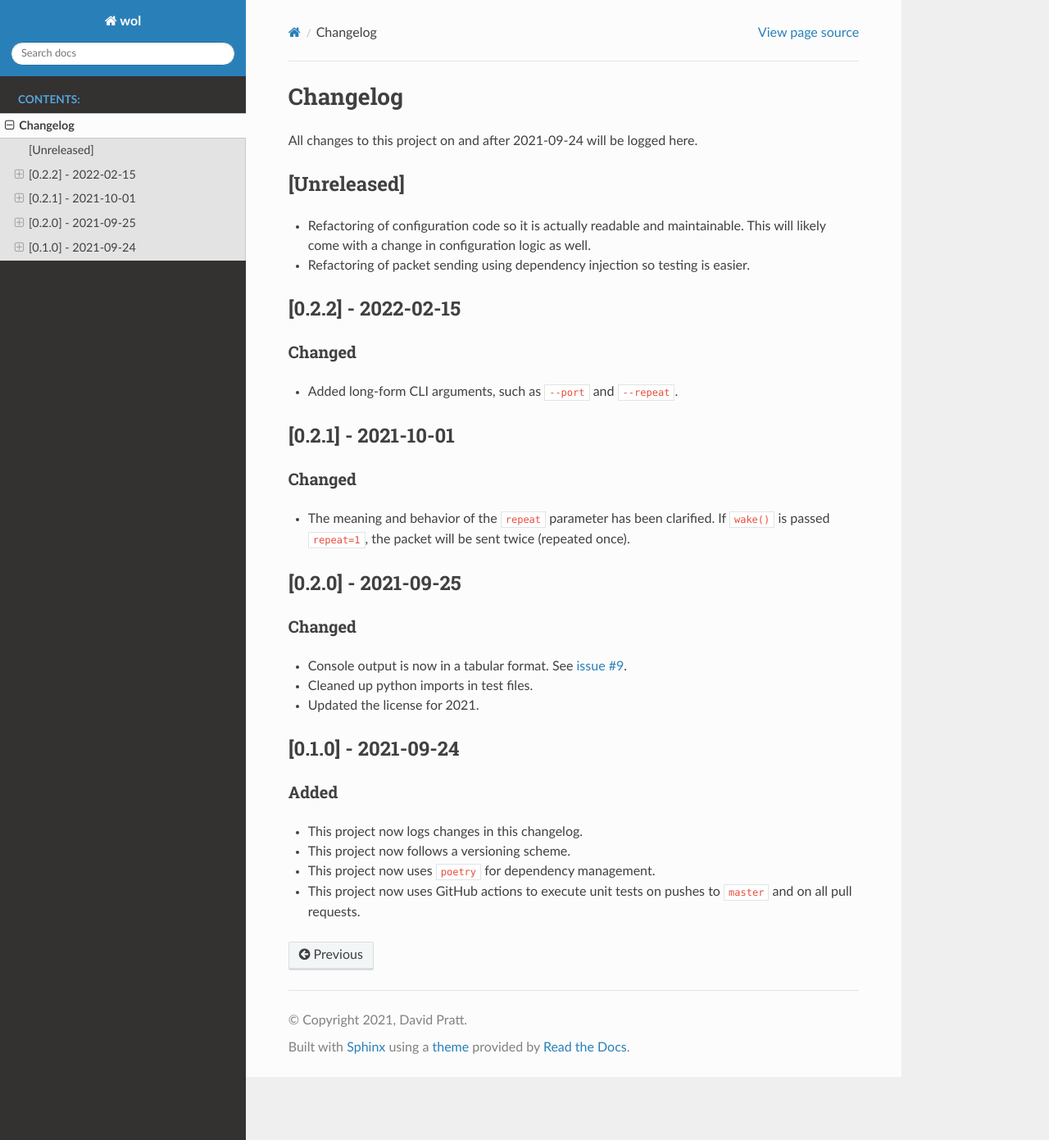
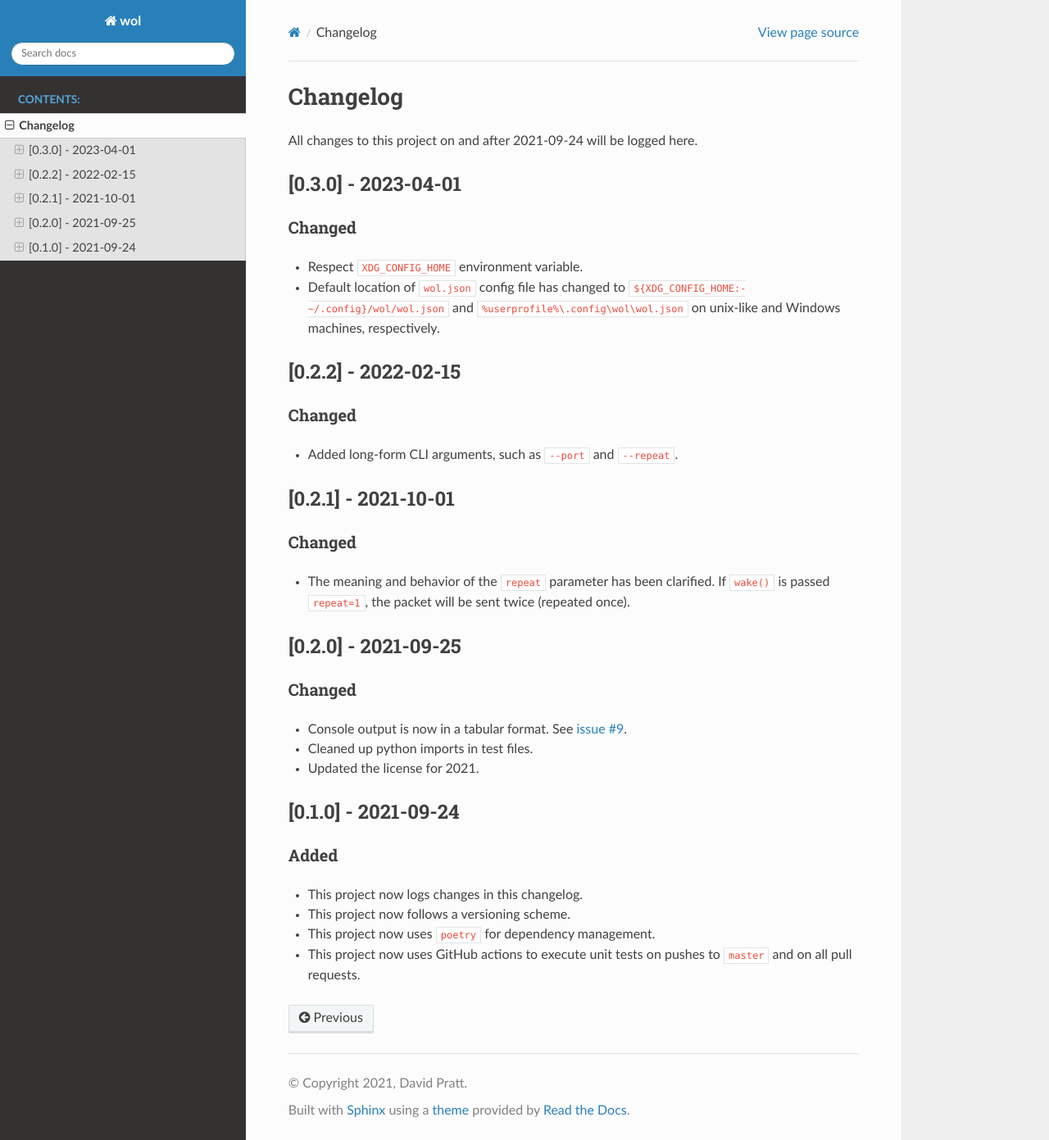
Before and after one commit to DavidPratt512/wol, a Sphinx documentation site: the page built from docs/source/changelog.rst, in a window 1280 px wide and 1391 px high. Shown: the whole window at 82% size. Built offline with Sphinx 7.4.7 and the Read the Docs theme 2.0.0, drawn with Linux system fonts in a browser that asks for light colours.

Commit message:
Bump version to 0.3.0

```diff
--- a/docs/source/changelog.rst
+++ b/docs/source/changelog.rst
@@ -3,12 +3,17 @@ Changelog
 
 All changes to this project on and after 2021-09-24 will be logged here.
 
-[Unreleased]
-------------
+[0.3.0] - 2023-04-01
+--------------------
 
-- Refactoring of configuration code so it is actually readable and maintainable.
-  This will likely come with a change in configuration logic as well.
-- Refactoring of packet sending using dependency injection so testing is easier.
+Changed
+^^^^^^^
+
+- Respect ``XDG_CONFIG_HOME`` environment variable.
+- Default location of ``wol.json`` config file has changed to
+  ``${XDG_CONFIG_HOME:-~/.config}/wol/wol.json`` and
+  ``%userprofile%\.config\wol\wol.json`` on unix-like and Windows machines,
+  respectively.
 
 [0.2.2] - 2022-02-15
 --------------------
--- a/pyproject.toml
+++ b/pyproject.toml
@@ -1,6 +1,6 @@
 [tool.poetry]
 name = "wol"
-version = "0.2.2"
+version = "0.3.0"
 description = "Wake-On-LAN command line utility with configuration options."
 authors = ["David Pratt <davidpratt512@gmail.com>"]
 license = "MIT License"
--- a/wol.py
+++ b/wol.py
@@ -14,7 +14,7 @@ from collections import ChainMap, namedtuple
 from pathlib import Path
 
 
-__version__ = "0.2.2"
+__version__ = "0.3.0"
 
 
 class StructuredLog:
```
